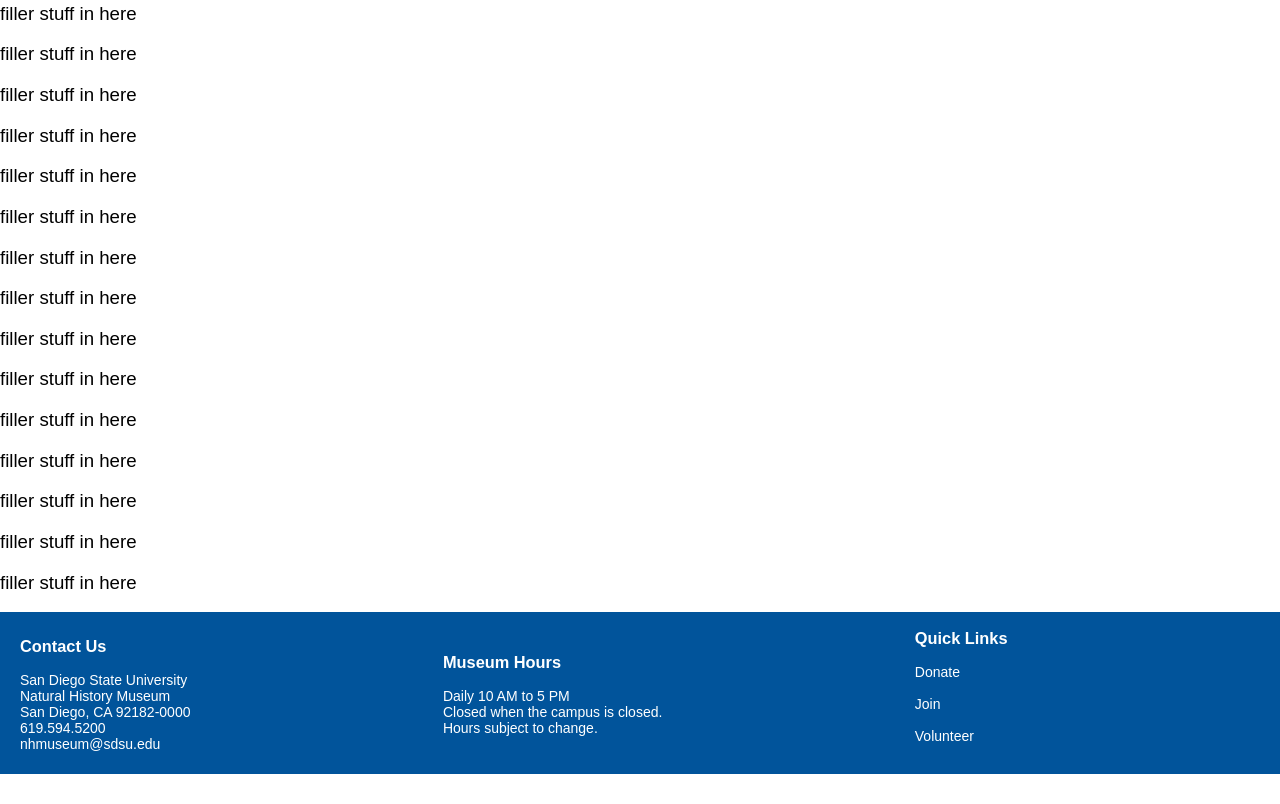
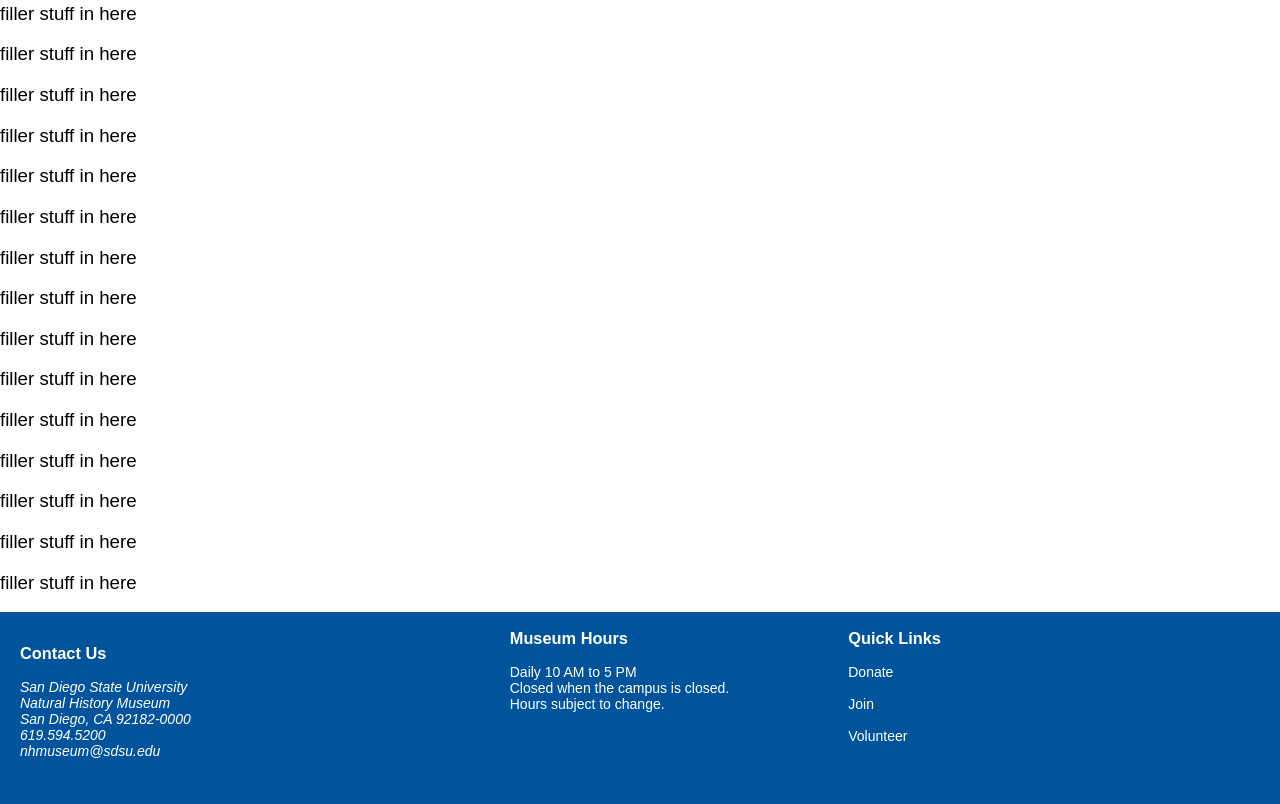
Before and after one commit to TriDangContact/Sample-Web-Page, a plain HTML site: page about.html in a window 1280 px wide. Shown: the part 569-1373 px from the top of the page. Before the commit the page ends 1343 px from the top, so only its background shows below. Drawn offline with Linux system fonts and the light colour scheme.

Commit message:
modified address in footer

```diff
--- a/Assignment2.css
+++ b/Assignment2.css
@@ -76,7 +76,7 @@ ul.headerNav li a:hover, ul.headerNav li a:active {
 .footer-flex-container>div{
   /* border: 1px solid black; */
   align-content: center;
-  padding: 0px 200px 0px 0px;
+  padding: 0px 200px 30px 0px;
 }
 
 ul.footerLink {
--- a/about.html
+++ b/about.html
@@ -70,13 +70,13 @@ Fall 2018
 
   <div>
     <h3>Contact Us</h3>
-    <p>
+    <address>
       San Diego State University <br>
       Natural History Museum <br>
       San Diego, CA 92182-0000 <br>
       619.594.5200 <br>
-      nhmuseum@sdsu.edu
-    </p>
+      <a href="mailto:nhmuseum@sdsu.edu">nhmuseum@sdsu.edu
+    </address>
   </div>
 
   <div>
```
Also changed, not shown: events.html (+3 -3 lines), exhibits.html (+3 -3 lines), index.html (+11 -6 lines), involved.html (+3 -3 lines), science.html (+3 -3 lines).
